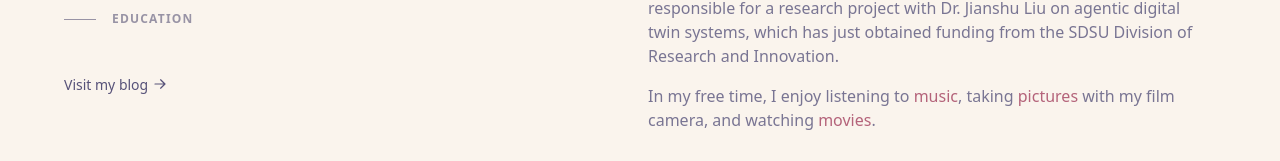
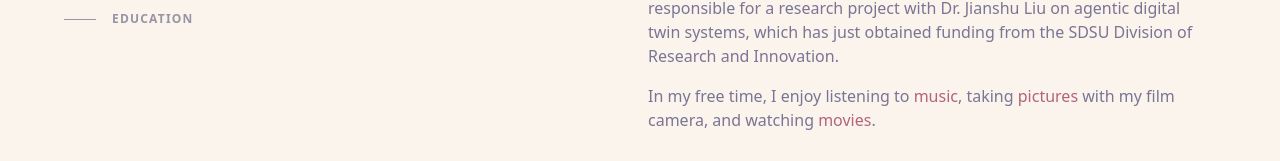
Before and after one commit to williamphong/waphong.com, a Next.js app: page / in a window 1280 px wide. Shown: the part 491-652 px from the top of the page. Built offline with nearby package versions, Linux system fonts and the light colour scheme.

Commit message:
update next version

```diff
--- a/app/(portfolio)/_components/LeftSide.tsx
+++ b/app/(portfolio)/_components/LeftSide.tsx
@@ -29,7 +29,7 @@
         <NavigationWrapper />
 
         {/* Blog Link */}
-        <div className="mt-8">
+        <div className="mt-8 hidden">
           <Link
             href="/blog"
             className="group text-rpd-text dark:text-rp-text hover:text-rpd-rose dark:hover:text-rp-love inline-flex items-center text-sm font-medium transition-colors"
--- a/package.json
+++ b/package.json
@@ -29,10 +29,11 @@
     "class-variance-authority": "^0.7.1",
     "clsx": "^2.1.1",
     "eslint-config-next": "^15.5.4",
+    "glob": "^12.0.0",
     "lru-cache": "^11.2.2",
     "lucide-react": "^0.545.0",
     "motion": "^12.23.22",
-    "next": "^15.5.4",
+    "next": "^16.0.7",
     "next-themes": "^0.4.6",
     "node": "^24.9.0",
     "prisma-client": "^0.0.0",
```
Also changed, not shown: tsconfig.json (+19 -5 lines), 1 other file (tests, documents, lock files or other folders).
